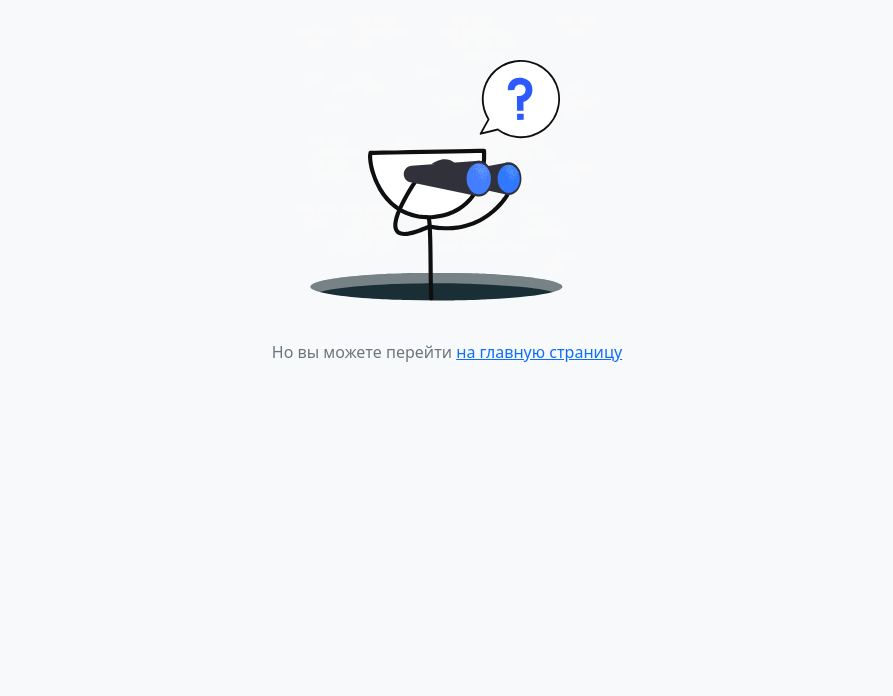
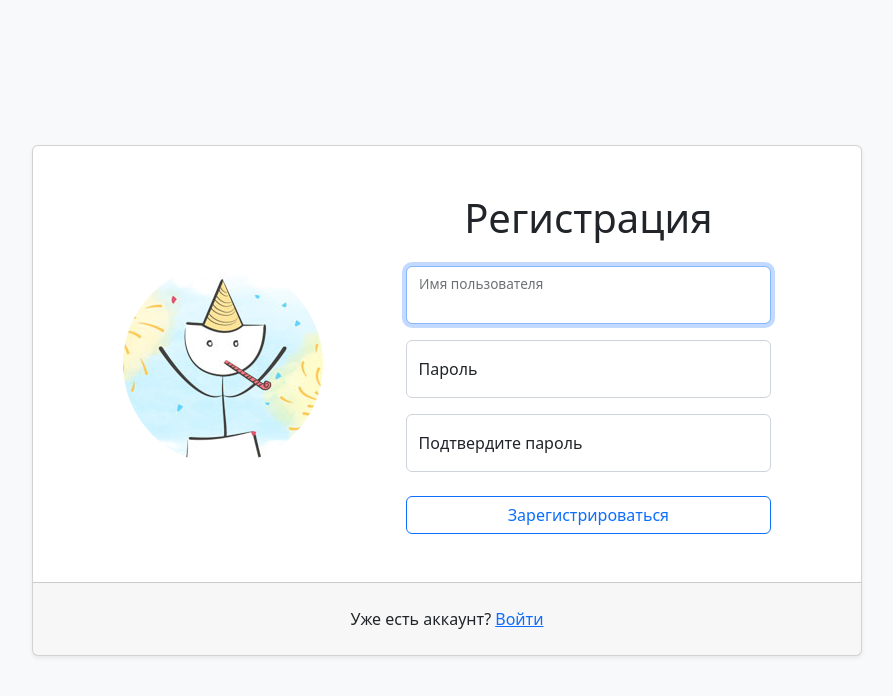
Before and after one commit to Darkon96/frontend-project-12, a React (Create React App) app in the folder frontend/: page /signup in a window 1280 px wide. Shown: the top 696 px of the page, without its empty margins (193-1086 px from the left). Built offline with nearby package versions, Linux system fonts and the light colour scheme.

Commit message:
add signUpPage

```diff
--- a/frontend/src/components/App.jsx
+++ b/frontend/src/components/App.jsx
@@ -1,5 +1,6 @@
 import ErrorPage from "./NotFoundPage.jsx";
-import Login from "./LoginPage.jsx"
+import Login from "./LoginPage.jsx";
+import SignUpPage from "./SignUpPage.jsx"
 import { BrowserRouter, Routes, Route } from 'react-router-dom';
 
 
@@ -10,6 +11,7 @@ function App() {
         <Routes>
           <Route path="/" element={<Login />} />
           <Route path="*" element={<ErrorPage />} />
+          <Route path="/signup" element={<SignUpPage />} />
         </Routes>
       </BrowserRouter>
     </div>
--- /dev/null
+++ b/frontend/src/components/SignUpPage.jsx
@@ -0,0 +1,194 @@
+import React, { useEffect, useRef, useState } from 'react';
+import {
+  Button, Form, Card, Image, FormGroup,
+} from 'react-bootstrap';
+import { useLocation, useNavigate } from 'react-router-dom';
+import { useTranslation } from 'react-i18next';
+import { toast } from 'react-toastify';
+
+import axios from 'axios';
+import { useFormik } from 'formik';
+import * as yup from 'yup';
+
+import { useAuth } from '../hooks/index.jsx';
+import { routes, apiRoutes } from '../routes/routes.js';
+
+import image from '../assets/avatar_1.jpg';
+
+const schema = yup.object().shape({
+  username: yup
+    .string()
+    .min(3, 'errors.rangeLetter')
+    .max(20, 'errors.rangeLetter')
+    .required('errors.required'),
+  password: yup
+    .string()
+    .min(6, 'errors.minLetter')
+    .required('errors.required'),
+  confirmPassword: yup
+    .string()
+    .oneOf([yup.ref('password'), null], 'errors.checkPassword')
+    .required('errors.required'),
+});
+
+const SignUpPage = () => {
+  const { t } = useTranslation();
+  const auth = useAuth();
+  const location = useLocation();
+  const navigate = useNavigate();
+
+  const inputRef = useRef(null);
+  const [authFailed, setAuthFailed] = useState(false);
+
+  useEffect(() => {
+    inputRef.current.focus();
+  }, []);
+
+  const formik = useFormik({
+    initialValues: {
+      username: '',
+      password: '',
+      confirmPassword: '',
+    },
+    validationSchema: schema,
+    validateOnBlur: false,
+    validateOnChange: false,
+    onSubmit: async (values) => {
+      setAuthFailed(false);
+
+      try {
+        const res = await axios.post(apiRoutes.signupPath(), {
+          username: values.username, password: values.password,
+        });
+        auth.logIn(res.data);
+        const { from } = location.state || { from: { pathname: routes.chatPage() } };
+        navigate(from);
+      } catch (err) {
+        formik.setSubmitting(false);
+
+        if (err.isAxiosError && err.response.status === 409) {
+          setAuthFailed(true);
+          inputRef.current.select();
+
+          return;
+        }
+        toast.error(t('notify.networkError'));
+      }
+    },
+  });
+
+  return (
+    <div className="container-fluid h-100">
+      <div className="row justify-content-center align-content-center h-100">
+        <div className="col-12 col-md-8 col-xxl-6">
+          <Card className="shadow-sm">
+            <Card.Body
+              className="d-flex flex-column flex-md-row justify-content-around align-items-center p-5"
+            >
+              <div>
+                <Image
+                  className="rounded-circle"
+                  src={image}
+                  alt={t('ui.registration')}
+                />
+              </div>
+              <Form
+                onSubmit={formik.handleSubmit}
+                className="w-50"
+              >
+                <h1 className="text-center mb-4">{t('ui.registration')}</h1>
+                <fieldset disabled={formik.isSubmitting}>
+                  <FormGroup
+                    controlId="username"
+                    className="mb-3 form-floating"
+                  >
+                    <Form.Control
+                      ref={inputRef}
+                      placeholder={t('fields.username')}
+                      name="username"
+                      autoComplete="username"
+                      required
+                      onBlur={formik.handleBlur}
+                      onChange={formik.handleChange}
+                      value={formik.values.username}
+                      isInvalid={authFailed || !!formik.errors.username}
+                    />
+                    <Form.Label>{t('fields.username')}</Form.Label>
+                    <Form.Control.Feedback
+                      type="invalid"
+                      tooltip
+                      placement="right"
+                    >
+                      {t(formik.errors.username)}
+                    </Form.Control.Feedback>
+                  </FormGroup>
+                  <FormGroup
+                    controlId="password"
+                    className="mb-3 form-floating"
+                  >
+                    <Form.Control
+                      placeholder={t('fields.password')}
+                      name="password"
+                      type="password"
+                      autoComplete="new-password"
+                      required
+                      aria-describedby="passwordHelpBlock"
+                      onBlur={formik.handleBlur}
+                      onChange={formik.handleChange}
+                      value={formik.values.password}
+                      isInvalid={authFailed || !!formik.errors.password}
+                    />
+                    <Form.Label>{t('fields.password')}</Form.Label>
+                    <Form.Control.Feedback
+                      type="invalid"
+                      tooltip
+                    >
+                      {t(formik.errors.password)}
+                    </Form.Control.Feedback>
+                  </FormGroup>
+                  <FormGroup
+                    controlId="confirmPassword"
+                    className="mb-4 form-floating"
+                  >
+                    <Form.Control
+                      placeholder={t('fields.confirmPassword')}
+                      name="confirmPassword"
+                      autoComplete="new-password"
+                      required
+                      type="password"
+                      onChange={formik.handleChange}
+                      value={formik.values.confirmPassword}
+                      isInvalid={authFailed || !!formik.errors.confirmPassword}
+                    />
+                    <Form.Label>{t('fields.confirmPassword')}</Form.Label>
+                    <Form.Control.Feedback
+                      type="invalid"
+                      tooltip
+                    >
+                      {t(formik.errors.confirmPassword) || t('errors.alreadyExists')}
+                    </Form.Control.Feedback>
+                  </FormGroup>
+                  <Button
+                    className="w-100"
+                    variant="outline-primary"
+                    type="submit"
+                  >
+                    {t('buttons.register')}
+                  </Button>
+                </fieldset>
+              </Form>
+            </Card.Body>
+            <Card.Footer className="p-4">
+              <div className="text-center">
+                <span>{t('ui.exist')}</span>
+                <a href={routes.loginPage()}>{t('buttons.logIn')}</a>
+              </div>
+            </Card.Footer>
+          </Card>
+        </div>
+      </div>
+    </div>
+  );
+};
+
+export default SignUpPage;
```
